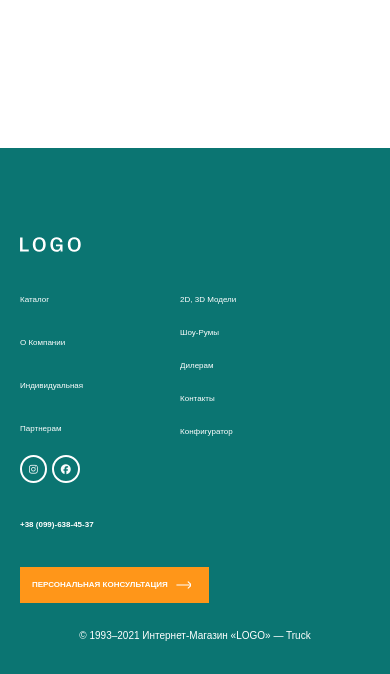
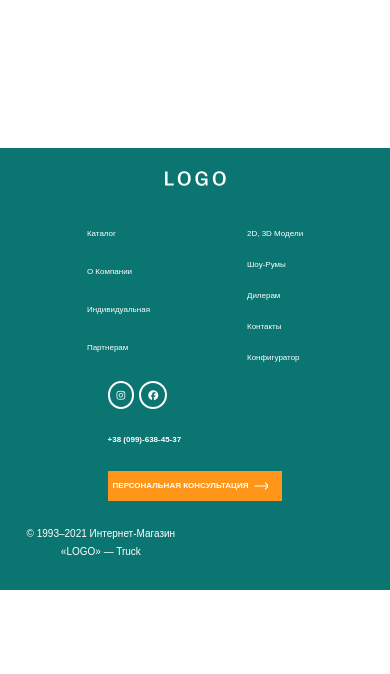
Before and after one commit to raximov77/exam-project-3, a plain HTML site: page index.html in a window 390 px wide. Shown: the part 2902-3576 px from the top of the page. After the commit the page ends 3492 px from the top, so only its background shows below. Drawn offline with Linux system fonts and the light colour scheme.

Commit message:
Initial commit

```diff
--- a/index.html
+++ b/index.html
@@ -4,7 +4,8 @@
     <meta charset="UTF-8">
     <meta name="viewport" content="width=device-width, initial-scale=1.0">
     <link rel="icon" href="./images/site-favicon.ico">
-    <link rel="stylesheet" href="./css/main.css">
+    <!-- <link rel="stylesheet" href="./css/main.css"> -->
+    <link rel="stylesheet" href="./css/main-minifier.css">
     <link rel="stylesheet" href="https://cdnjs.cloudflare.com/ajax/libs/font-awesome/6.5.2/css/all.min.css">
     <title>Truck</title>
 </head>
@@ -80,10 +81,8 @@
                         </ul>
                     </div>
                 </div>
-
             </div>
         </section>
-
         <section class="comfortable-section">
             <div class="container">
                 <div class="comfortable">
@@ -127,7 +126,6 @@
                 </div>
             </div>
         </section>
-
         <section class="work-section">
             <div class="container">
                 <div class="work">
@@ -165,7 +163,6 @@
                 </div>
             </div>
         </section>
-
         <section class="step-section">
             <div class="container">
                 <div class="step">
@@ -193,14 +190,13 @@
                             </div>
                         </li>
                     </ul>
-                    <video class="video" width="100%" height="667" controls>
+                    <video class="video" width="1240" height="667" controls>
                         <source src="./mp4/truck.mp4">
                     </video>
                 </div>
             </div>
         </section>
     </main>
-
     <footer class="site-footer">
         <div class="container">
             <div class="footer">
@@ -259,4 +255,4 @@
         </div>
     </footer>
 </body>
-</html
+</html>
--- a/scss/blocks/_footer.scss
+++ b/scss/blocks/_footer.scss
@@ -1,7 +1,7 @@
 
 
 .site-footer {
-    padding: 80px 0 29px;
+    padding: 59px 0 29px;
     background: rgb(11, 117, 114);
 }
 
@@ -24,6 +24,7 @@
 
 .footer__link {
     @include textStyle($MB:0, $FS:13px, $FW:500, $CLR:rgb(255, 255, 255), $LH:20px, $CASE:capitalize);
+    width: 143px;
     font-family: "Exo 2" sans-serif;
     letter-spacing: 16%;
     transition: all 0.3s linear;
@@ -98,19 +99,67 @@
 }
 
 /* Tablet */
-@media only screen and (max-width:1200px){
+@media only screen and (max-width:1114px){
+    .site-footer {
+        padding: 30px 0 21px;
+    }
+    .footer_list-wrapper {
+        @include Display($items:start, $space:0, $gap:97px);
+        margin: 0 50px 0 71px;
+    }
+    .footer-icon {
+        gap: 7px;
+    }
+    .fa-brands {
+        font-size: 14px;
+    }
+    .footer__list-catalog {
+        @include Display($items:start, $space:0, $gap:20px);
+    }
+    .footer__list-model {
+        @include Display($items:start, $space:0, $gap:13px);
+    }
+    .footer__contact {
+        gap: 21px;
+    }
+    .footer__contact-number {
+        @include textStyle($MB:0, $FS:8px, $FW:600, $CLR:rgb(255, 255, 255), $LH:20px, $CASE:uppercase);
+    }
+    .footer__contact-link {
+        @include textStyle($MB:0, $FS:13px, $FW:600, $CLR:rgb(255, 255, 255), $LH:20px, $CASE:uppercase);
+        padding: 4px 33px 4px 4px;
 
+        &::after {
+            content: "";
+            width: 14.45px;
+            height: 10px;
+            background-image: url(../../images/arrow.svg);
+            background-repeat: no-repeat;
+            right: 13px;
+            top: 10px;
+            position: absolute;
+        }
+        .footer-text {
+            @include textStyle($MB:0, $FS:10px, $FW:500, $CLR:rgb(255, 255, 255), $LH:18px, $CASE:capitalize);
+            margin-top: 35px;
+            text-align: center;
+        }
+    }
 }
+
 
 
 /* Mobile */
 @media only screen and (max-width:750px){
+    .site-footer {
+        padding: 14px 0 29px;
+    }
     .footer-top a img {
         width: 61px;
         height: 33px;
     }
     .footer-top {
-        @include Display($items:start, $space:0, $gap:0);
+        @include Display($items:center, $space:0, $gap:0);
         flex-direction: column;
     }
     .footer_list-wrapper {
@@ -135,6 +184,6 @@
     .footer-text {
         @include textStyle($MB:0, $FS:10px, $FW:500, $CLR:rgb(255, 255, 255), $LH:18px, $CASE:capitalize);
         margin-top: 24px;
+        width: 161.7px;
     }
-
 }
```
Also changed, not shown: css/main-minifier.css (added), css/main.css, 1 other file.
